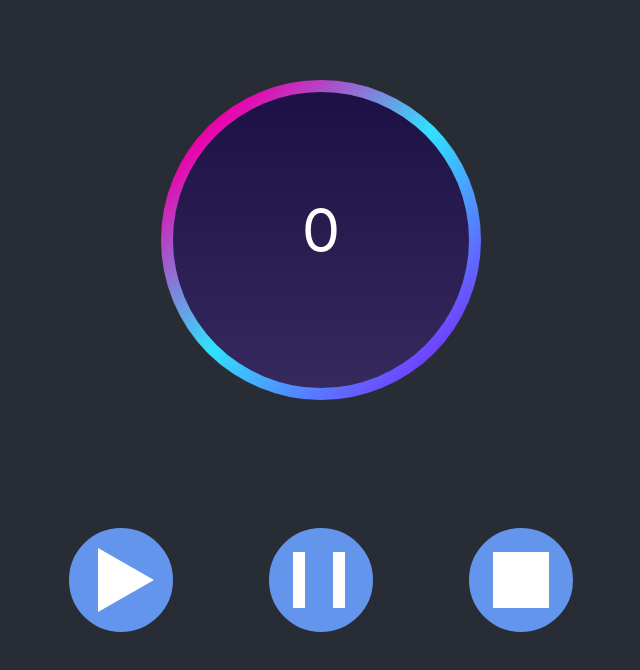
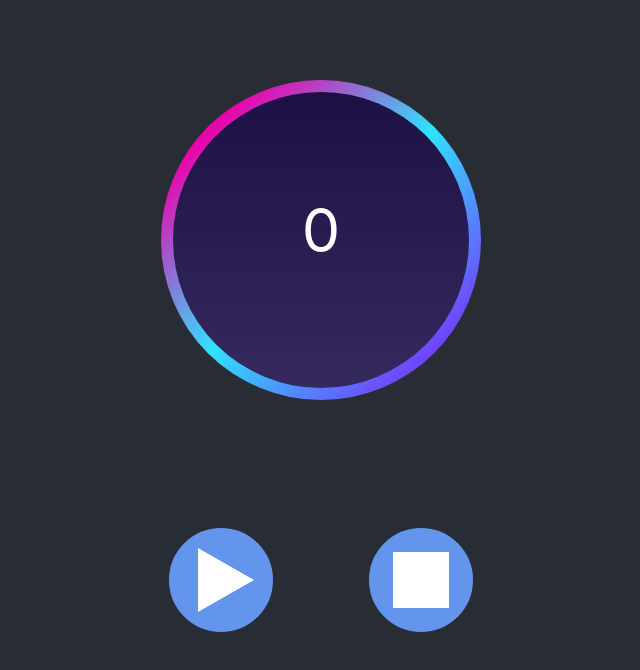
Before and after one commit to sugarvalley/timer-react, a React (Create React App) app: page / in a window 1280 px wide. Shown: the top 670 px of the page, without its empty margins (319-959 px from the left). Built offline with nearby package versions, Linux system fonts and the light colour scheme.

Commit message:
PLAY and PAUSE buttons are now 1 button that changes while *running*

```diff
--- a/src/App.js
+++ b/src/App.js
@@ -25,14 +25,18 @@ function App() {
           <p className="Timer">{seconds}</p>
       </div>
           <div className="Buttons">
-              <button className="Play-button" disabled={running} onClick={() => setRunning(true)}>
-                  <div className="Triangle"></div>
-              </button>
-              <button className="Pause-button" onClick={() => setRunning(false)}>
-                <div className="Outer-square">
-                    <div className="Inner-square"></div>
-                </div>
-              </button>
+              { running ? (
+                  <button className="Pause-button" onClick={() => setRunning(false)}>
+                      <div className="Outer-square">
+                          <div className="Inner-square"></div>
+                      </div>
+                  </button>
+                  ) : (
+                  <button className="Play-button" onClick={() => setRunning(true)}>
+                      <div className="Triangle"></div>
+                  </button>
+                  )
+              }
               <button className="Stop-button" onClick={() => setStop(true)}>
                     <div className="Square"></div>
               </button>
```
Also changed, not shown: 1 other file (tests, documents, lock files or other folders).
